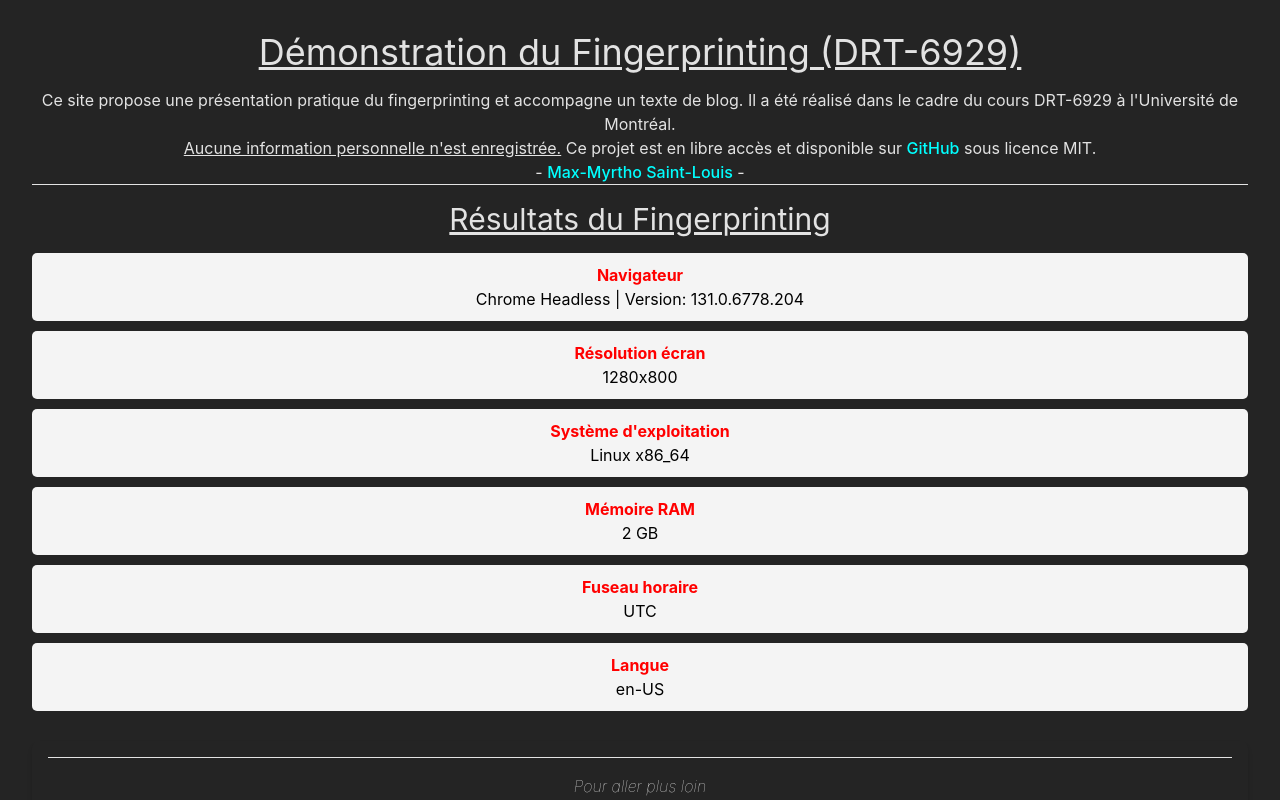
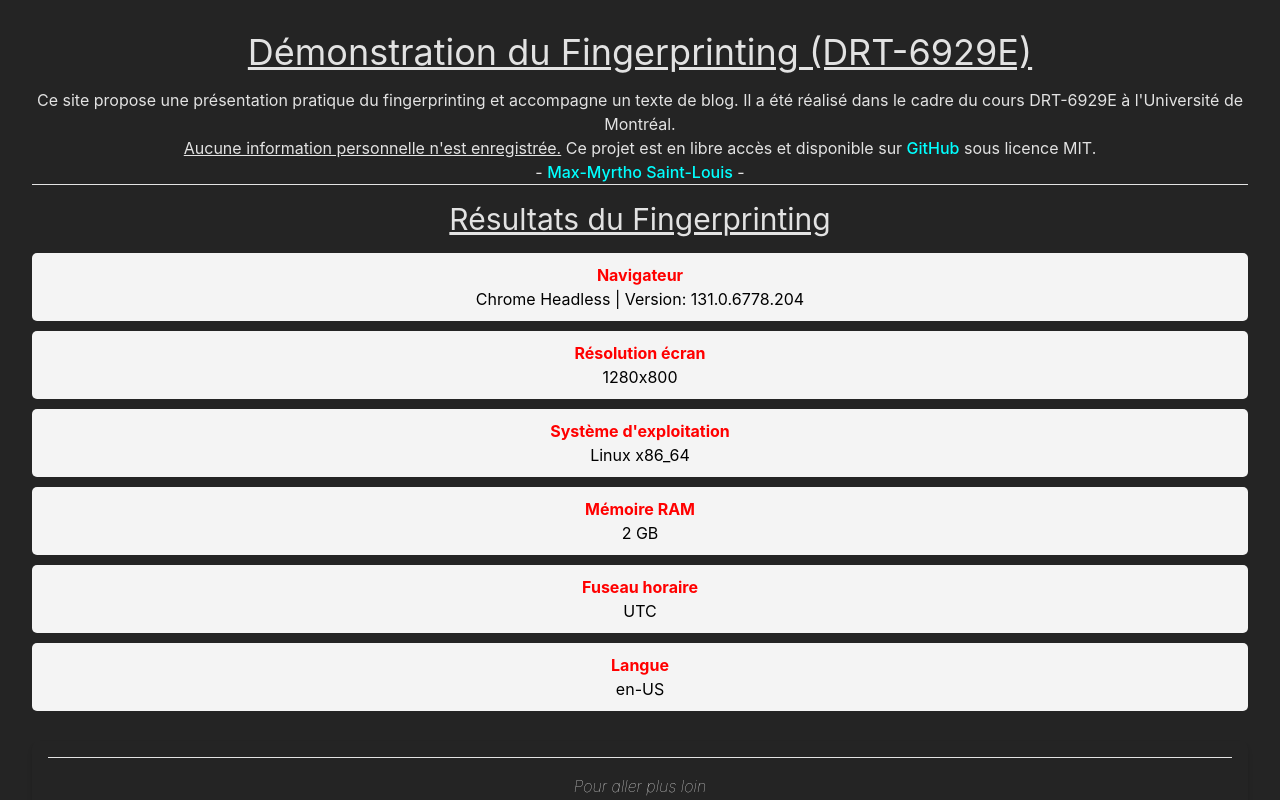
Before and after one commit to Max-Myrtho/fingerprinting-drt-6929, a React (Vite) app: page / in a window 1280 px wide. Shown: the top 800 px of the page. Built offline with nearby package versions, Linux system fonts and the light colour scheme.

Commit message:
update name to DRT-6929E

```diff
--- a/index.html
+++ b/index.html
@@ -4,7 +4,7 @@
     <meta charset="UTF-8" />
     <link rel="icon" type="image/svg+xml" href="/vite.svg" />
     <meta name="viewport" content="width=device-width, initial-scale=1, maximum-scale=1">
-    <title>Fingerprinting (DRT-6929)</title>
+    <title>Fingerprinting (DRT-6929E)</title>
   </head>
   <body>
     <div id="root"></div>
--- a/package.json
+++ b/package.json
@@ -1,5 +1,5 @@
 {
-  "name": "fingerprint-drt-6929",
+  "name": "fingerprint-drt-6929e",
   "private": true,
   "version": "1.3.0",
   "license": "MIT",
--- a/src/Home.tsx
+++ b/src/Home.tsx
@@ -1,10 +1,10 @@
 const Home = () => {
   return (
     <div className='mb-4'>
-      <h2 className='text-center text-4xl mb-4 underline'>Démonstration du Fingerprinting (DRT-6929)</h2>
+      <h2 className='text-center text-4xl mb-4 underline'>Démonstration du Fingerprinting (DRT-6929E)</h2>
       {/* <p>Ce site accompagne le texte <a href="#" target="_blank">Le fingerprinting : une arme à double tranchant pour la vie privée.</a> en proposant une présentation pratique du fingerprinting. */}
         <p>Ce site propose une présentation pratique du fingerprinting et accompagne un texte de blog.
-          Il a été réalisé dans le cadre du cours DRT-6929 à l'Université de Montréal.
+          Il a été réalisé dans le cadre du cours DRT-6929E à l'Université de Montréal.
           <br/><u>Aucune information personnelle n'est enregistrée.</u> Ce projet est en libre accès et disponible sur <a href="https://github.com/Max-Myrtho/fingerprinting-drt-6929" target="_blank">GitHub</a> sous licence MIT.</p>
         - <a href="https://maxmyrtho.me" target="_blank">Max-Myrtho Saint-Louis</a> -
          <hr/>
```
